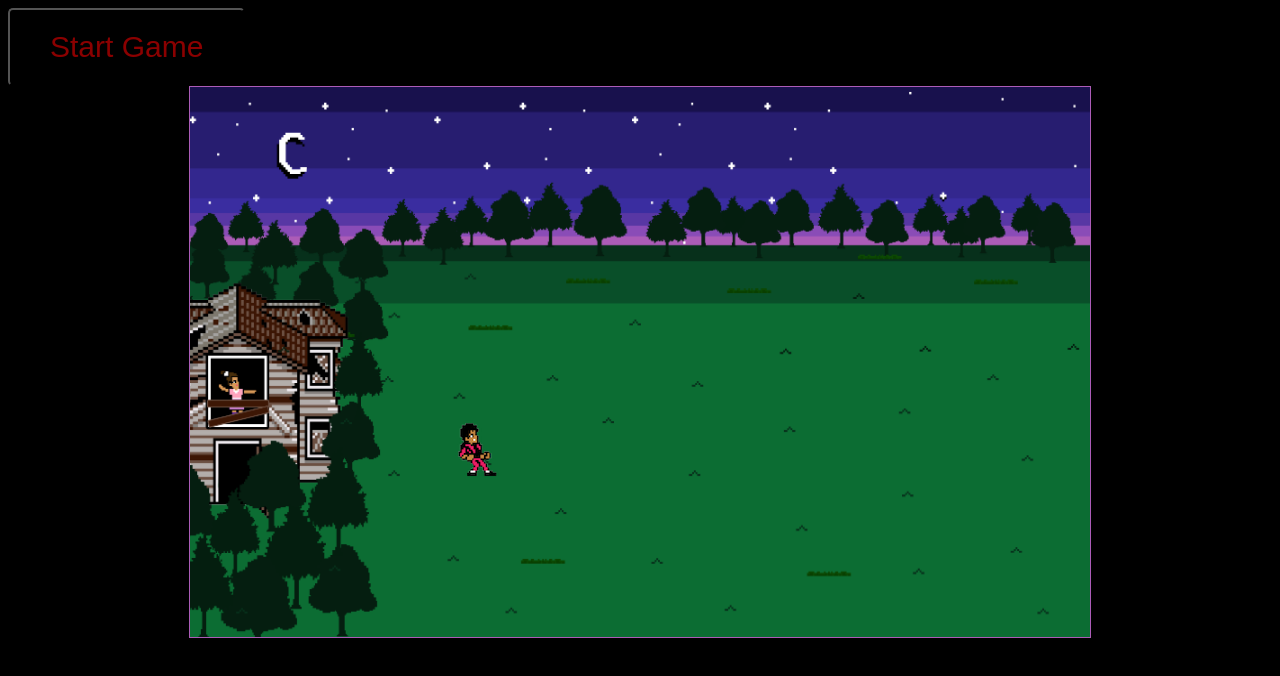
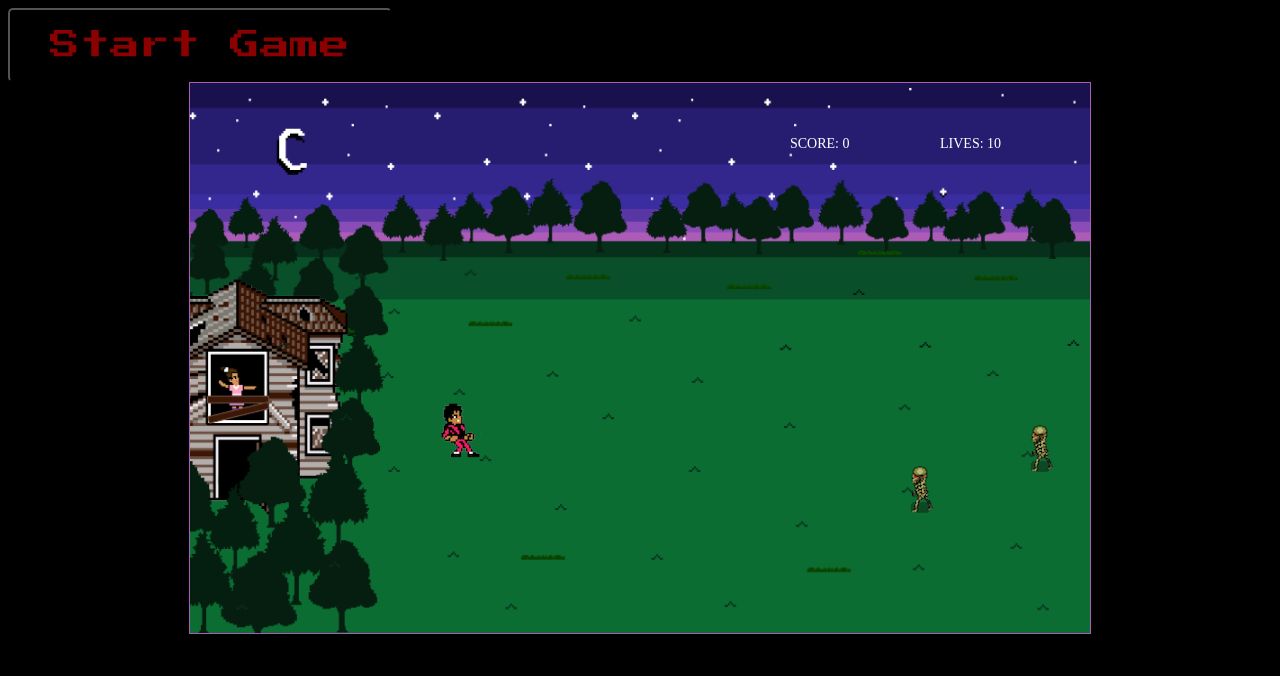
Before and after one commit to jeff-2k/thriller-game, a plain HTML site: page index.html in a window 1280 px wide. Drawn offline with Linux system fonts and the light colour scheme.

Commit message:
thriller-game-almost-complete

```diff
--- a/Assets/js/javascript.js
+++ b/Assets/js/javascript.js
@@ -5,6 +5,8 @@ canvas.height = 550;
 
 let enemys = [];
 let frames = 0;
+let score = 0;
+let lives = 10;
 // class EnemysAttack {
 //   constructor(img, sX, sY, sWidth, sHeight, x, y, width, height) {
 //     this.img = img;
@@ -43,34 +45,52 @@ let frames = 0;
 const player = {
   x: 250,
   y: 320,
-  width: 70,
-  height: 70,
+  width: 42,
+  height: 55,
   frameX: 0,
   frameY: 0,
   speed: 15,
   moving: false,
 };
 
-// NPC
-const skeleton = {
+// NPCs
+function skeleton() {
+  return {
     x: canvas.width,
     y: Math.random() * 400,
-  width: 40,
-  height: 80,
+    width: 25,
+    height: 56,
     frameX: 0,
     frameY: 0,
-  speed: 18,
+    speed: 2,
     moving: true,
   };
+}
+
+function zombi1() {
+  return {
+    x: canvas.width,
+    y: Math.random() * 400,
+    width: 25,
+    height: 56,
+    frameX: 0,
+    frameY: 0,
+    speed: 2,
+    moving: true,
+  };
+}
 
 const bgImg = new Image(); //BACKGROUND
 bgImg.src = "/Assets/images/game_bg.png";
 
 const mjImg = new Image();
-mjImg.src = "/Assets/images/game_mj1.png";
+mjImg.src = "/Assets/images/game_mj1-01.png";
 
 const skeletonImg = new Image();
-skeletonImg.src = "/Assets/images/skeleton.png";
+skeletonImg.src = "/Assets/images/skeleton-01-01.png";
+
+const zombi1Img = new Image();
+zombi1Img.src = "/Assets/images/zombi.png";
 
 function draw(img, sX, sY, sWidth, sHeight, x, y, width, height) {
   ctx.drawImage(img, sX, sY, sWidth, sHeight, x, y, width, height);
@@ -91,19 +111,17 @@ function animationId() {
     player.width,
     player.height
   );
-  draw(
-    skeletonImg,
-    skeleton.width * skeleton.frameX,
-    skeleton.width * skeleton.frameY,
-    skeleton.width,
-    skeleton.height,
-    skeleton.x,
-    skeleton.y,
-    skeleton.width,
-    skeleton.height
-  );
+  ctx.font = "14px PressStart2p ";
+  ctx.fillStyle = "white";
+  ctx.fillText(`SCORE: ${score}`, 600, 65);
+
+  ctx.font = "14px  PressStart2p";
+  ctx.fillStyle = "white";
+  ctx.fillText(`LIVES: ${lives}`, 750, 65);
+
+  attackFrame();
   skeletonFrame();
-
+  checkGameOver();
   requestAnimationFrame(animationId);
 }
 
@@ -118,30 +136,57 @@ function playerFrame() {
     player.frameX = 0;
   }
 }
+function skeletonFrame() {
+  setInterval(skeletonFrame, 5000);
+  if (skeleton.FrameX < 1 && skeleton.moving === true) {
+    skeleton.FrameX++;
+  } else {
+    skeleton.FrameX = 0;
+  }
+}
 
-function skeletonFrame() {
 // FRAME ATTACK
-  this.frames++;
+function attackFrame() {
+  frames++;
 
-  if (this.frames % 120 === 0) {
+  for (let i = 0; i < enemys.length; i++) {
+    enemys[i].x -= enemys[i].speed && enemys[i].x > 170;
+    draw(
+      skeletonImg,
+      enemys[i].width * enemys[i].frameX,
+      enemys[i].width * enemys[i].frameY,
+      enemys[i].width,
+      enemys[i].height,
+      enemys[i].x,
+      enemys[i].y,
+      enemys[i].width,
+      enemys[i].height
+    );
+
+    //COLLISION
+    if (
+      player.x < enemys[i].x + enemys[i].width &&
+      player.x + player.width > enemys[i].x &&
+      player.y < enemys[i].y + enemys[i].height &&
+      player.y + player.height > enemys[i].y
+    ) {
+      enemys.splice(i, 1);
+      score++;
+      console.log("score: " + score);
+    }
+    if (enemys[i].x < 200) {
+      enemys.splice(i, 1);
+      lives--;
+    }
+  }
+  if (frames % 120 === 0) {
     skeleton.X = 900;
     const minY = 150;
     const maxY = 470;
-    const RandomY = Math.floor(Math.random() * (maxY - minY + 1)) + minX;
-
-    const enemy = (RandomY, skeleton.X);
-    this.enemys.push(enemy);
-    for (let i = 0; i < this.enemys.length; i++) {
-      this.x += this.speed;
-      this.enemys[i].draw();
-    }
-  }
-
-  // FRAME MOVIMENTOS
-  if (skeleton.FrameX < 6 && skeleton.moving === true) {
-    skeleton.FrameX++;
-  } else {
-    skeleton.FrameX = 0;
+    const RandomY = Math.floor(Math.random() * (maxY - minY + 1)) + minY;
+    const enemy1 = skeleton();
+    enemy1.y = RandomY;
+    enemys.push(enemy1);
   }
 }
 
@@ -186,3 +231,13 @@ window.addEventListener("keyup", (event) => {
   delete event.code;
   player.moving = false;
 });
+
+function checkGameOver() {
+  if (lives <= 0) {
+    cancelAnimationFrame(animationId);
+    ctx.clearRect(0, 0, canvas.width, canvas.height);
+    ctx.font = "200px PressStart2P";
+    ctx.fillStyle = "white";
+    ctx.fillText("GAME OVER", 400, 250);
+  }
+}
--- a/Assets/style/style.css
+++ b/Assets/style/style.css
@@ -1,14 +1,19 @@
 html {
   background: black;
+  font-family: "Press Start 2P", cursive;
 }
-
+@font-face {
+  font-family: "Press Start 2P", cursive;
+  src: url("https://fonts.googleapis.com/css2?family=Press+Start+2P&display=swap");
+}
 #the-canvas {
   border: 1px solid #ac5cb7;
-  background: #0c6d33;
+  background: black;
   display: flex;
   justify-content: center;
   align-items: center;
   margin: auto;
+  font-family: "Press Start 2P", cursive;
 }
 
 body button {
@@ -20,4 +25,5 @@ body button {
   box-shadow: 0;
   border-radius: 5px;
   top: 50px;
+  font-family: "Press Start 2P", cursive;
 }
--- a/index.html
+++ b/index.html
@@ -5,6 +5,11 @@
     <meta http-equiv="X-UA-Compatible" content="IE=edge" />
     <meta name="viewport" content="width=device-width, initial-scale=1.0" />
     <link rel="stylesheet" href="/Assets/style/style.css" type="text/css" />
+    <link rel="preconnect" href="https://fonts.gstatic.com" />
+    <style>
+      @import url("https://fonts.googleapis.com/css2?family=Press+Start+2P&display=swap");
+    </style>
+
     <title>Michael Jackson Thriller Game</title>
   </head>
   <body>
```
Also changed, not shown: Assets/images/game_mj1-01.png (added), Assets/images/game_mj1.png (deleted), Assets/images/rotting_zombie-NESW.png (added), Assets/images/skeleton-01-01.png (added), Assets/images/skeleton.png (deleted), Assets/images/smooke.png, Assets/images/zombi.png (added), Assets/images/zombie1.png (deleted), Assets/images/zombie2.png (deleted), 2 other files. Lines whose indentation alone changed are shown as unchanged.
